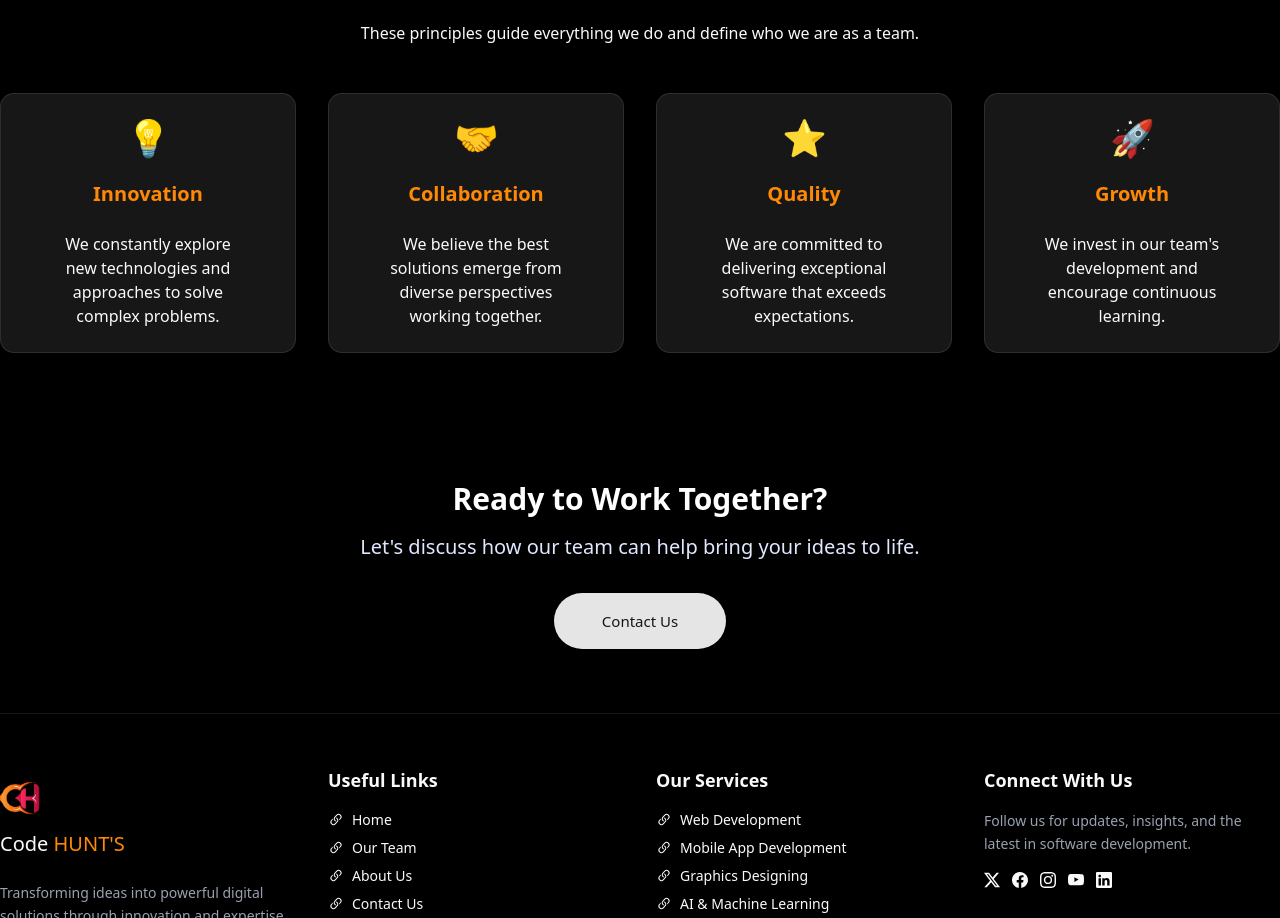
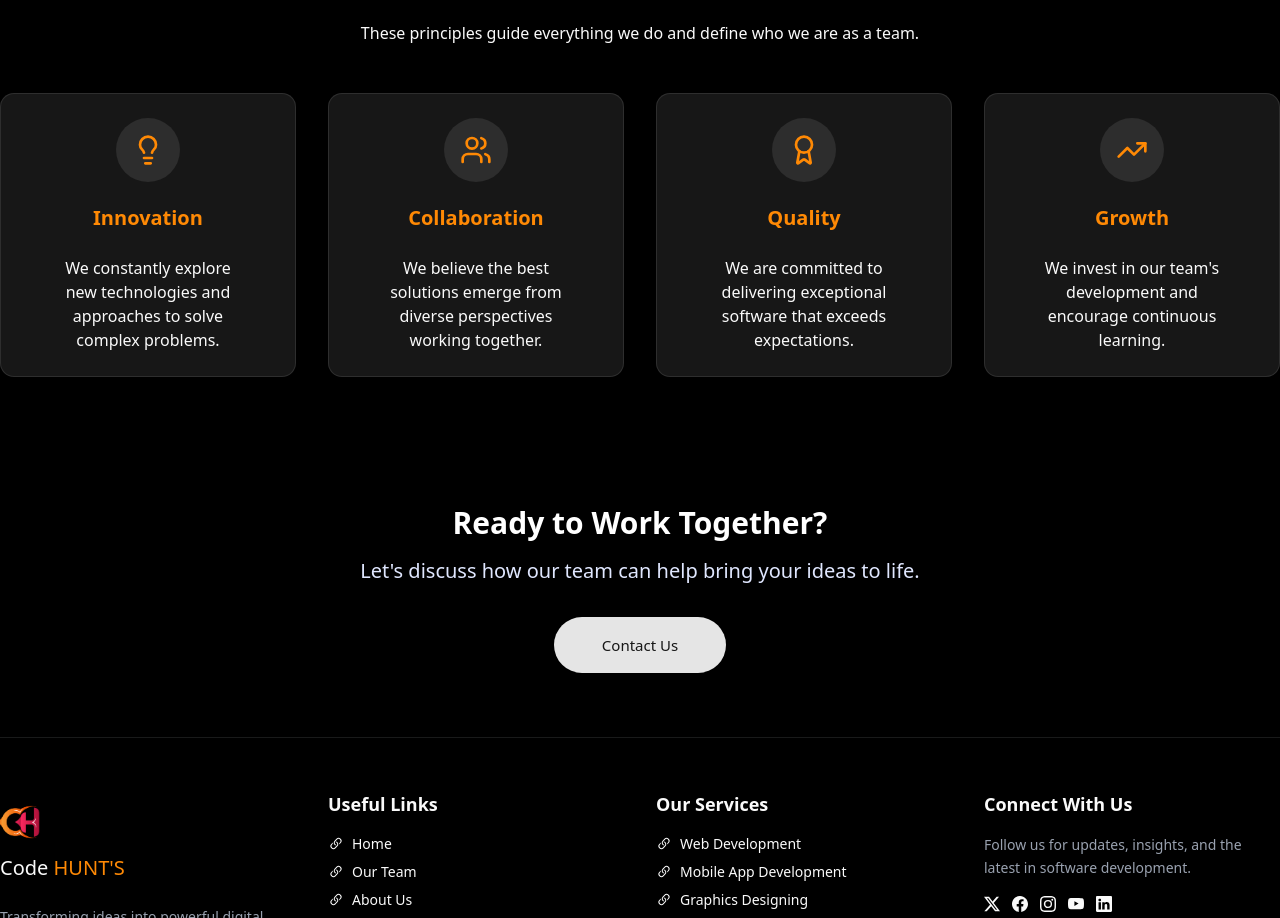
Before and after one commit to uxlabspk/codehunts, a React (Vite) app: page /our-team in a window 1280 px wide. Shown: the part 1107-2025 px from the top of the page. Built offline with nearby package versions, Linux system fonts and the light colour scheme.

Commit message:
feat: Refactor OurValues component to use icons from lucide-react and improve styling

```diff
--- a/src/components/common/our-values.tsx
+++ b/src/components/common/our-values.tsx
@@ -1,6 +1,33 @@
 import { Card, CardContent, CardHeader, CardTitle } from "@/components/ui/card.tsx";
+import { Lightbulb, Users, Award, TrendingUp } from "lucide-react";
 
 export default function OurValues() {
+  const values = [
+    {
+      title: "Innovation",
+      description:
+        "We constantly explore new technologies and approaches to solve complex problems.",
+      icon: Lightbulb,
+    },
+    {
+      title: "Collaboration",
+      description:
+        "We believe the best solutions emerge from diverse perspectives working together.",
+      icon: Users,
+    },
+    {
+      title: "Quality",
+      description:
+        "We are committed to delivering exceptional software that exceeds expectations.",
+      icon: Award,
+    },
+    {
+      title: "Growth",
+      description: "We invest in our team's development and encourage continuous learning.",
+      icon: TrendingUp,
+    },
+  ];
+
   return (
     <section className="bg-black px-4 py-16 sm:px-0">
       <div className="container mx-auto">
@@ -11,39 +38,20 @@ export default function OurValues() {
           </p>
         </div>
         <div className="grid grid-cols-1 gap-8 md:grid-cols-2 lg:grid-cols-4">
-          {[
-            {
-              title: "Innovation",
-              description:
-                "We constantly explore new technologies and approaches to solve complex problems.",
-              icon: "💡",
-            },
-            {
-              title: "Collaboration",
-              description:
-                "We believe the best solutions emerge from diverse perspectives working together.",
-              icon: "🤝",
-            },
-            {
-              title: "Quality",
-              description:
-                "We are committed to delivering exceptional software that exceeds expectations.",
-              icon: "⭐",
-            },
-            {
-              title: "Growth",
-              description: "We invest in our team's development and encourage continuous learning.",
-              icon: "🚀",
-            },
-          ].map((value, index) => (
-            <Card key={index} className="rounded-xl p-6 text-center">
-              <CardHeader>
-                <span className={"mb-4 text-4xl"}>{value.icon}</span>
-                <CardTitle className="text-xl text-orange-400">{value.title}</CardTitle>
-              </CardHeader>
-              <CardContent>{value.description}</CardContent>
-            </Card>
-          ))}
+          {values.map((value, index) => {
+            const Icon = value.icon;
+            return (
+              <Card key={index} className="group rounded-xl p-6 text-center transition-all duration-300 hover:border-primary/50">
+                <CardHeader>
+                  <div className="mx-auto mb-4 w-fit rounded-full bg-primary/10 p-4 transition-all duration-300 group-hover:bg-primary/20 group-hover:scale-110">
+                    <Icon className="h-8 w-8 text-orange-400" />
+                  </div>
+                  <CardTitle className="text-xl text-orange-400">{value.title}</CardTitle>
+                </CardHeader>
+                <CardContent>{value.description}</CardContent>
+              </Card>
+            );
+          })}
         </div>
       </div>
     </section>
```
